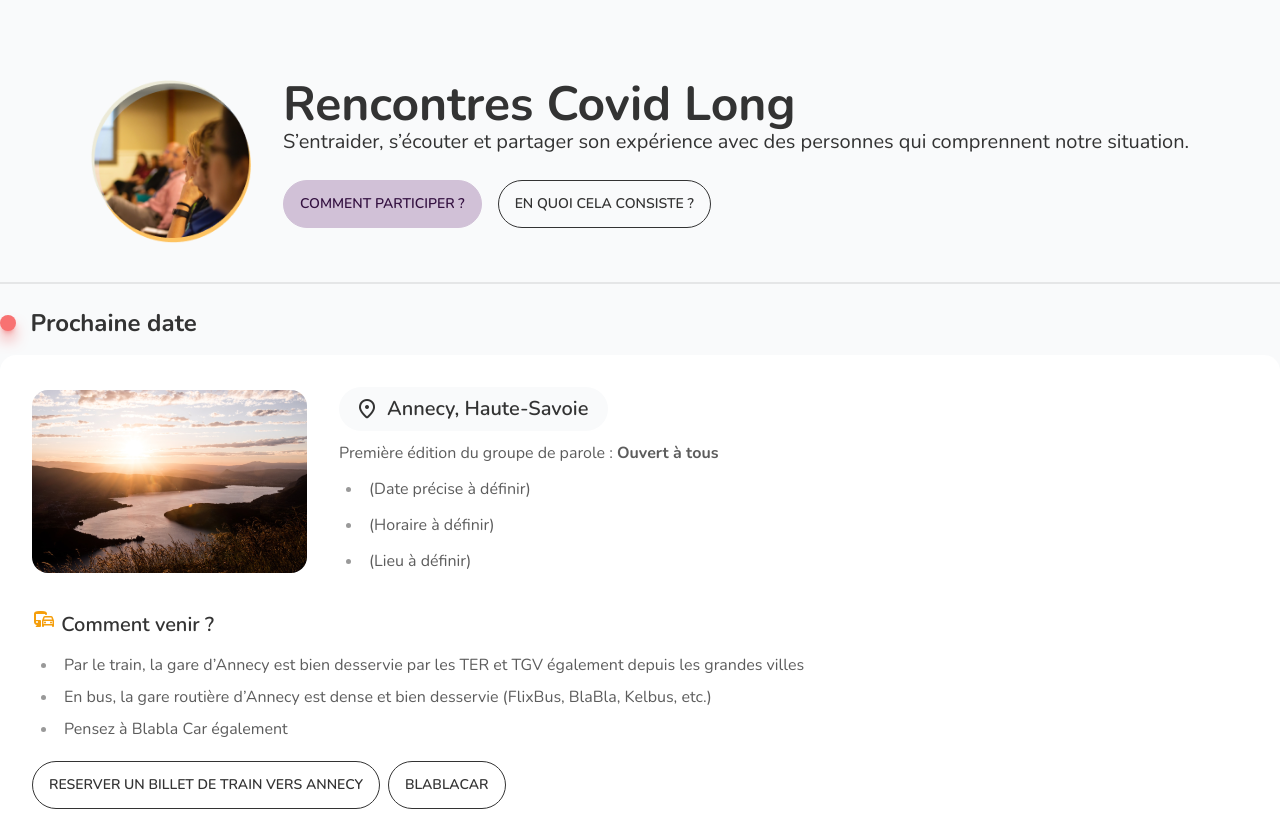
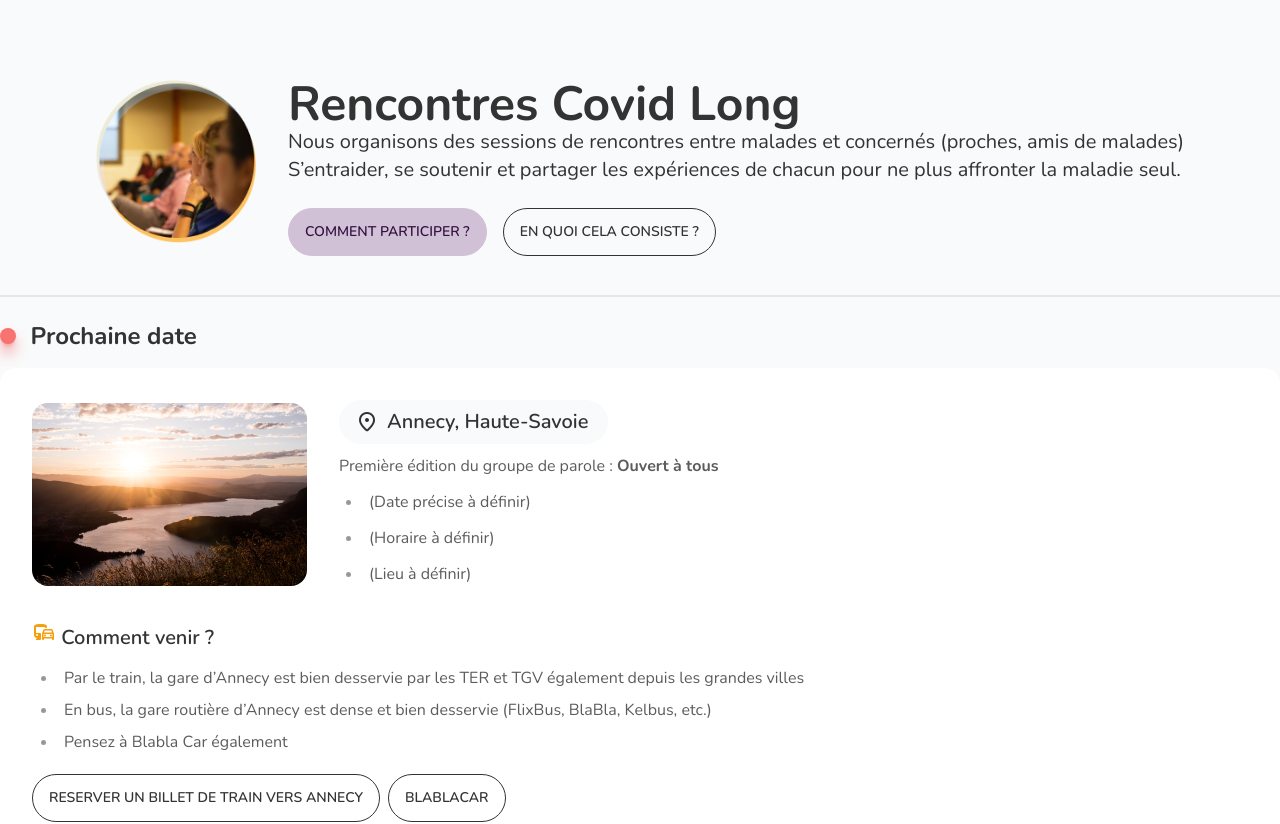
Before and after one commit to Akhu/rencontres-covid-long, a SvelteKit app: page / in a window 1280 px wide. Shown: the top 824 px of the page. Built offline with nearby package versions, Linux system fonts and the light colour scheme.

Commit message:
Updated text

```diff
--- a/src/routes/+page.svelte
+++ b/src/routes/+page.svelte
@@ -11,7 +11,8 @@
         <hr>
         <div>
           <h1 class="text-5xl font-bold">Rencontres Covid Long</h1>
-          <p class="pb-6 text-xl">S’entraider, s’écouter et partager son expérience avec des personnes qui comprennent notre situation. </p>
+          <p class="pb-6 text-xl">Nous organisons des sessions de rencontres entre malades et concernés (proches, amis de malades) <br/>
+            S’entraider, se soutenir et partager les expériences de chacun pour ne plus affronter la maladie seul. </p>
           <div class="flex flex-row gap-4">
             <a href="#how" class="btn btn-primary">Comment participer ?</a>
             <a href="#about" class="btn btn-outline">En quoi cela consiste ?</a>
```
